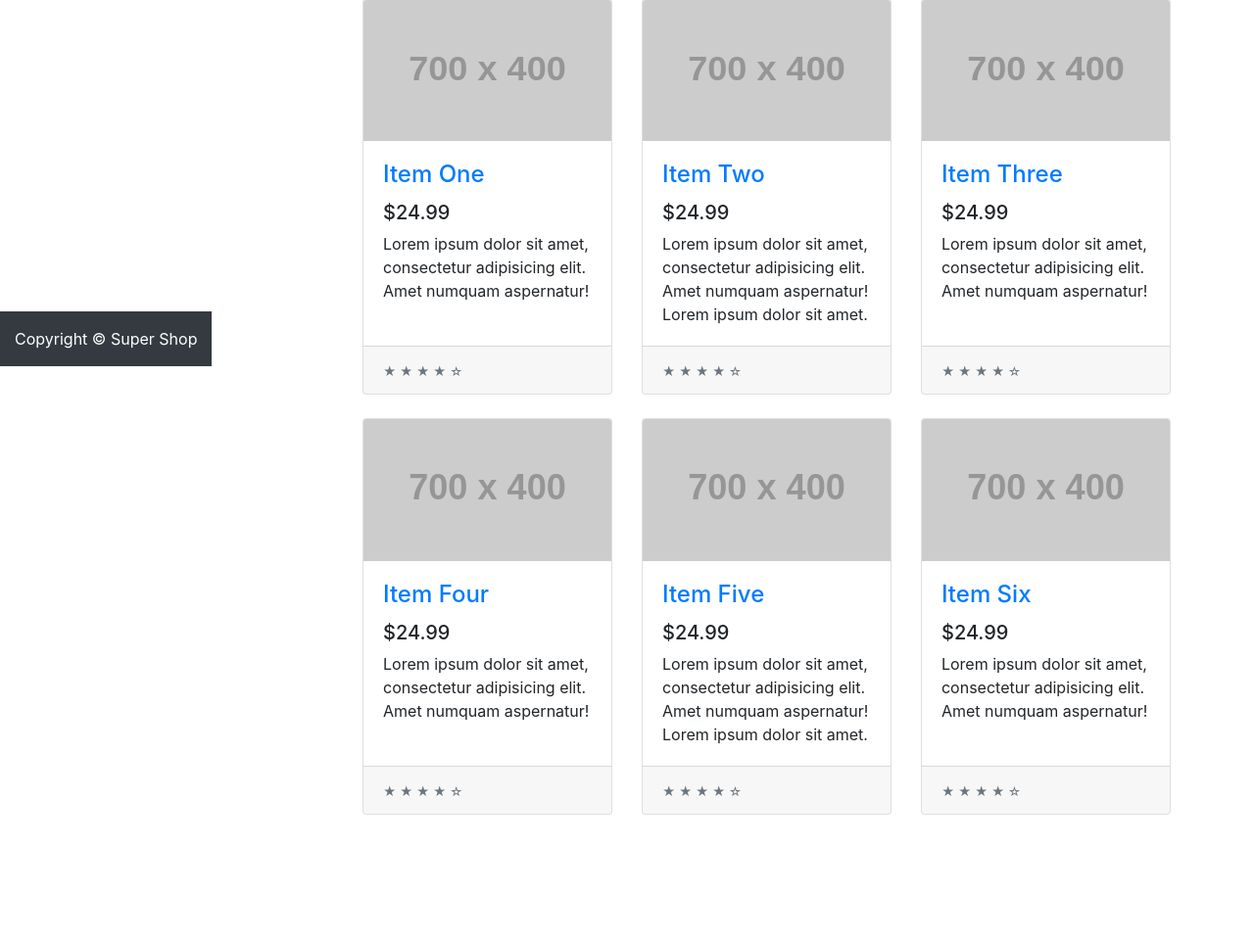
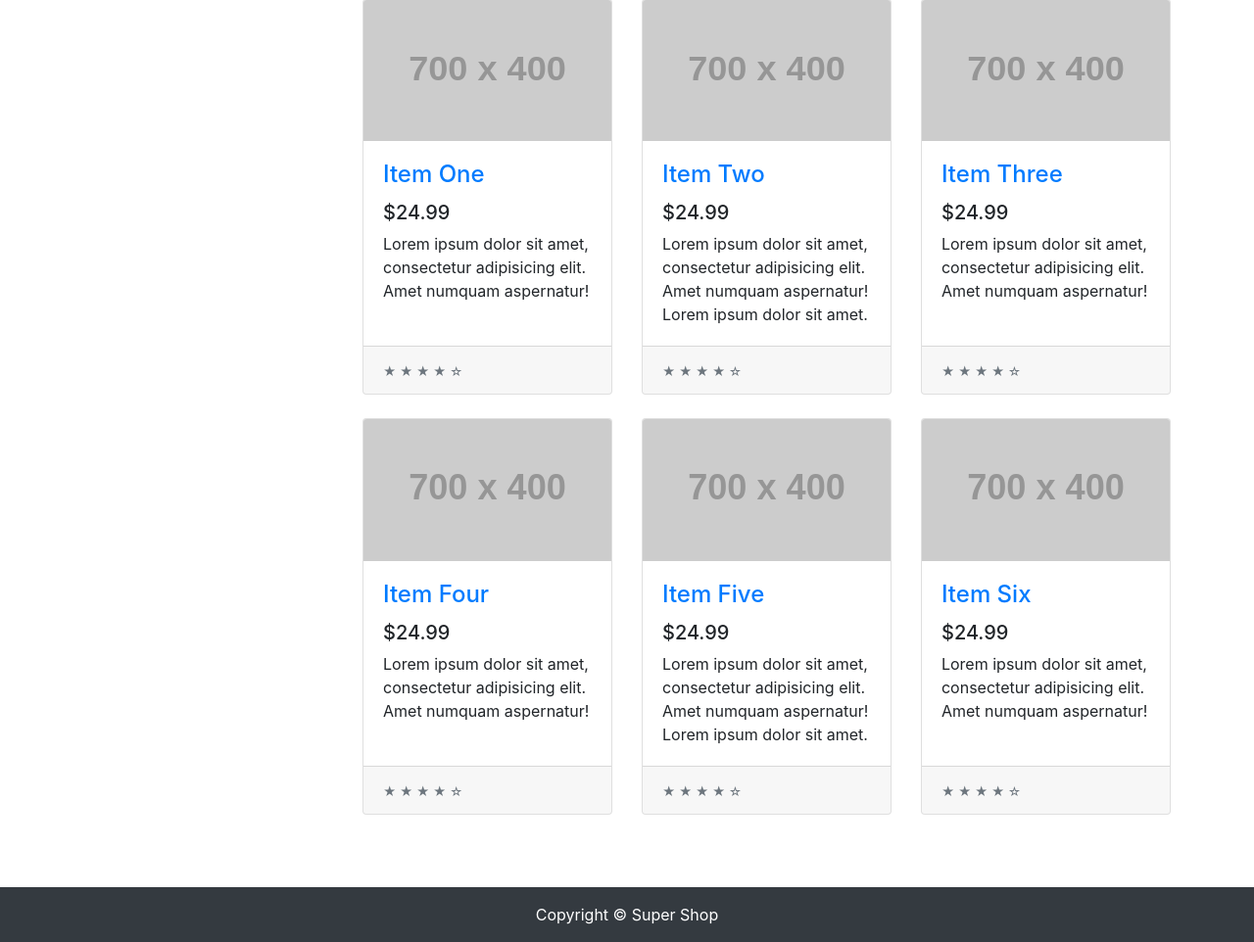
Before and after one commit to pejmanhadavi/super-shop, a Django app: page / in a window 1280 px wide. Shown: the part 426-1388 px from the top of the page at 98% size. Before the commit the page ends 1258 px from the top, so only its background shows below. Run offline with Django 3.2, Linux system fonts and the light colour scheme; grey boxes labelled with a size stand in for pictures from a placeholder-image service; some libraries are stand-ins or nearby versions.

Commit message:
Complete footer.

```diff
--- a/templates/partials/_footer.html
+++ b/templates/partials/_footer.html
@@ -1,5 +1,5 @@
 <!-- Footer -->
-<footer class="py-3 bg-dark position-absolute" style="bottom: 0; left: 0; ">
+<footer class="py-3 bg-dark" style="margin-top: 50px;">
   <div class="container">
     <p class="m-0 text-center text-white" id="main_footer">Copyright &copy; Super Shop</p>
   </div>
```
